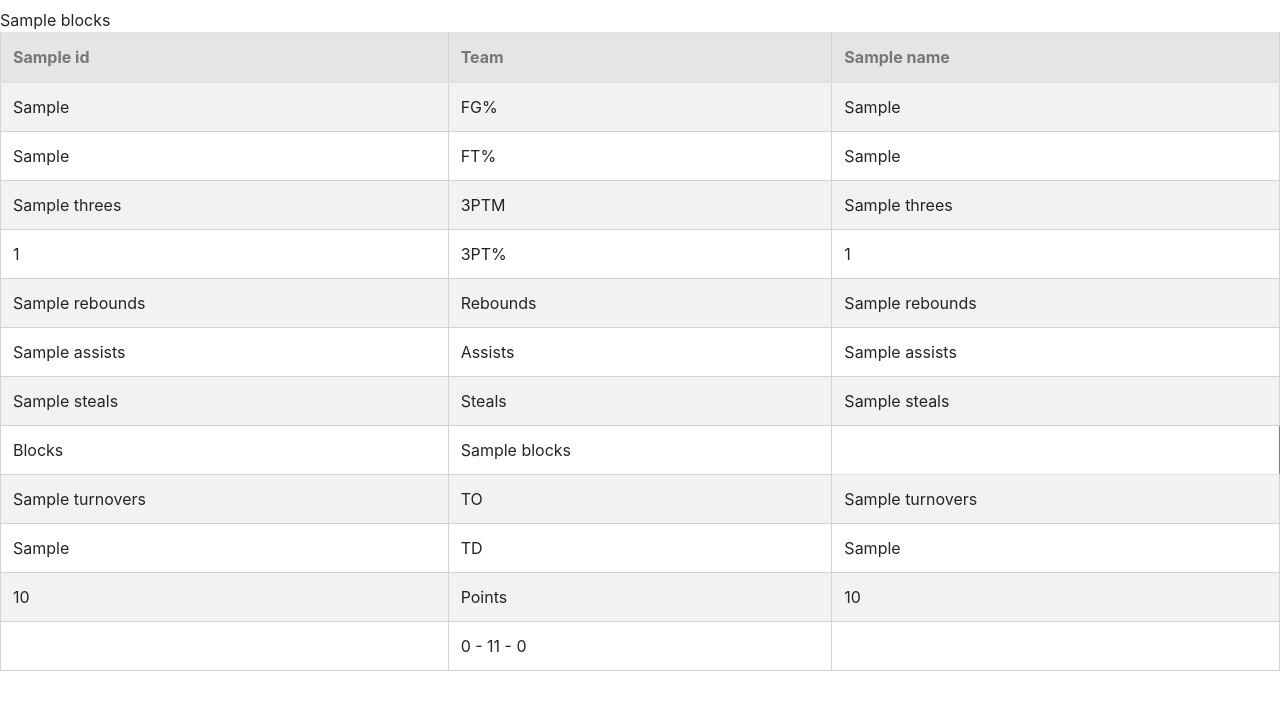
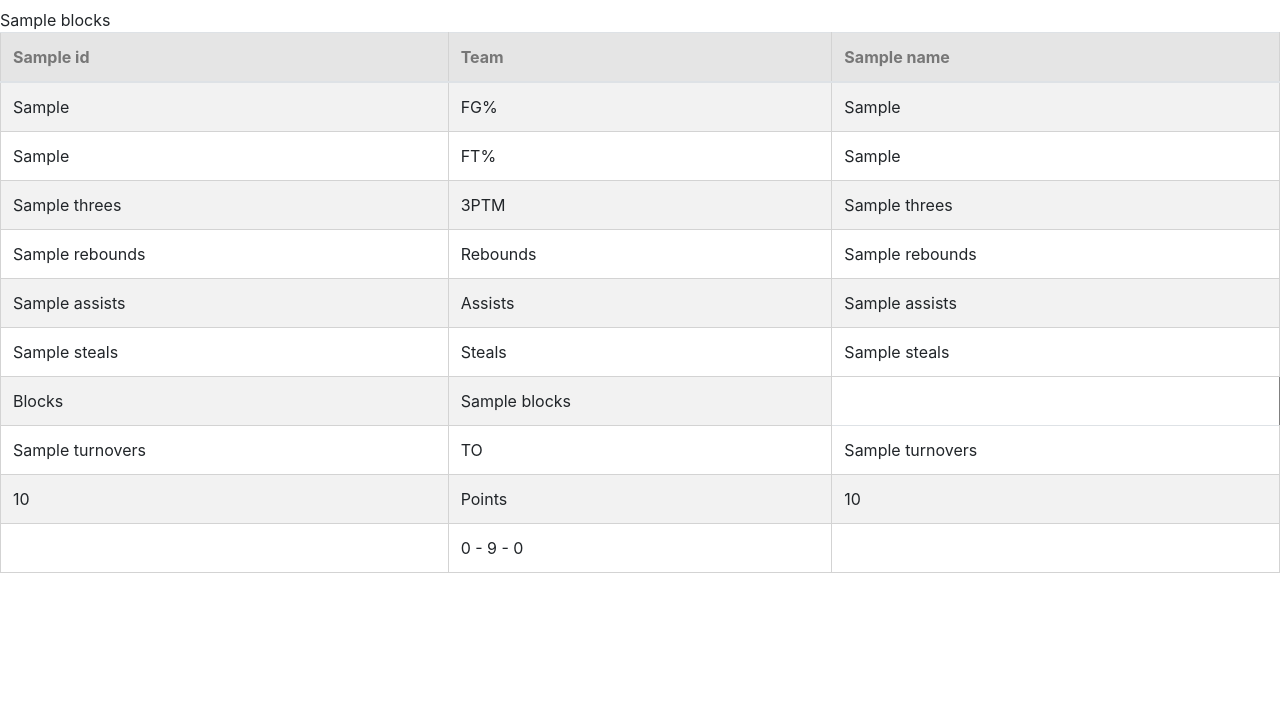
Before and after one commit to Feggla/ESPN_WEB, a Flask app: template templates/table.html in a window 1280 px wide. Shown: the top 710 px of the page. Run offline with Flask 2, Linux system fonts and the light colour scheme; the template is opened without the code that fills it: most values are stand-ins (such as "Sample title", 1, 10 or a date in 2020).

Commit message:
fixed up TD and 3%

```diff
--- a/Twelve_web.py
+++ b/Twelve_web.py
@@ -24,7 +24,7 @@ def pull(matchup_period):
         games[1] = Teams(mw=matchup_period, player=team_matchups.index(games), place="away", league=league, scoreboard=scoreboard, score=score)
         score_list.append(games[0])
         score_list.append(games[1])
-pull(15)
+pull(20)
 
 custom_matchups = [["Team(Redfern City Hoopfish)", "Team(Newtown Sugma)"], ["Team(Kobe Wan Ginobi)", "Team(Coomtown  Creambacks )"], ["Team(Orlando Tragic)", "Team(Harden The Fuck Up)"], ["Team(Dallas Luka Deez Nuts)", "Team(New York Dumpsterfires)"]]
 new_matchups = []
--- a/templates/table.html
+++ b/templates/table.html
@@ -80,24 +80,6 @@
                 {% set c = c + 1 %}
                 {% endif %}
           </tr>
-          <tr>
-            {% if matchups[0].three_percent > matchups[1].three_percent %}
-        <th scope="row">{{matchups[0].three_percent}}</th>
-        <td>3PT%</td>
-        <td>{{matchups[1].three_percent}}</td>
-            {% set a = a+1 %}
-            {% elif matchups[1].three_percent > matchups[0].three_percent %}
-        <td>{{matchups[0].three_percent}}</td>
-        <td>3PT%</td>
-        <th scope="row">{{matchups[1].three_percent}}</th>
-            {% set b = b + 1%}
-            {% else %}
-        <td>{{matchups[0].three_percent}}</td>
-        <td>3PT%</td>
-        <td>{{matchups[1].three_percent}}</td>
-            {% set c = c + 1 %}
-            {% endif %}
-      </tr>
           <tr>
             {% if matchups[0].rebounds > matchups[1].rebounds %}
             <th scope="row">{{matchups[0].rebounds}}</th>
@@ -189,24 +171,6 @@
                 {% endif %}
           </tr>
           <tr>
-            {% if matchups[0].td > matchups[1].td %}
-            <th scope="row">{{matchups[0].td}}</th>
-            <td>TD</td>
-            <td>{{matchups[1].td}}</td>
-                {% set a = a+1 %}
-                {% elif matchups[1].td > matchups[0].td %}
-            <td>{{matchups[0].td}}</td>
-            <td>TD</td>
-            <th scope="row">{{matchups[1].td}}</th>
-                {% set b = b + 1%}
-                {% else %}
-            <td>{{matchups[0].td}}</td>
-            <td>TD</td>
-            <td>{{matchups[1].td}}</td>
-                {% set c = c + 1 %}
-                {% endif %}
-          </tr>
-          <tr>
             {% if matchups[0].points > matchups[1].points %}
             <th scope="row">{{matchups[0].points}}</th>
             <td>Points</td>
```
